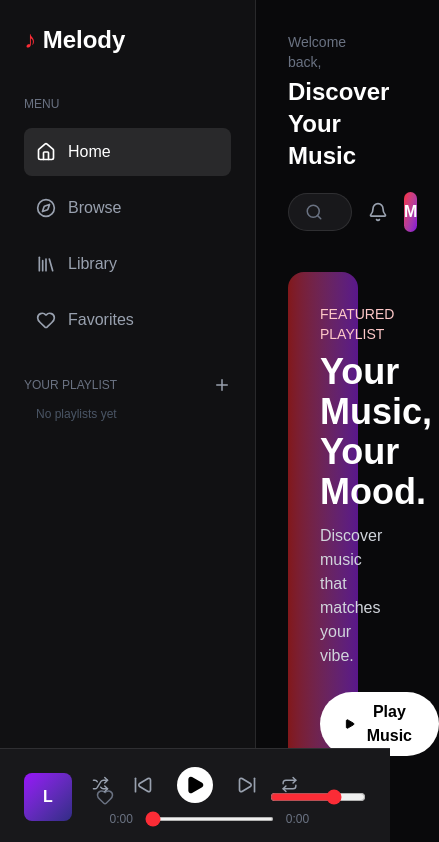
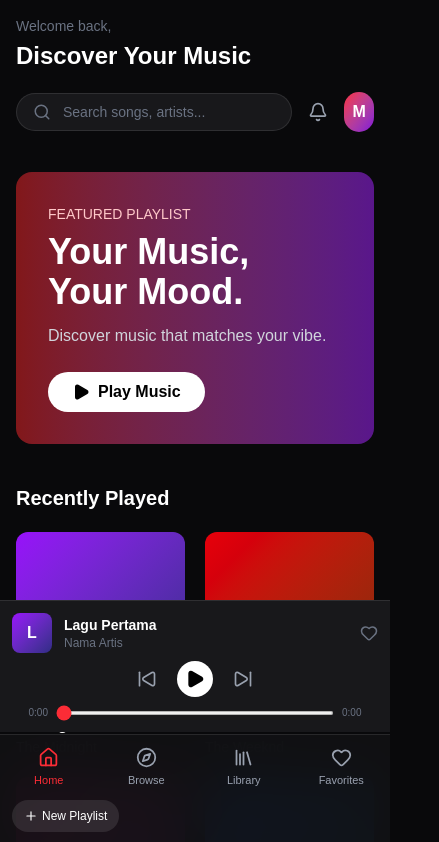
Before and after one commit to lelelawar/melody-music-player, a React (Vite) app: page / in a window 390 px wide. Shown: the top 842 px of the page, 439 px wide, since content can reach past the window. Built offline with nearby package versions, Linux system fonts and the light colour scheme.

Commit message:
sidebar mobile

```diff
--- a/src/App.jsx
+++ b/src/App.jsx
@@ -153,7 +153,7 @@ function App() {
         onCreateClick={() => openPlaylistModal()}
       />
 
-      <div className="flex-1 min-w-0 p-8 pb-32">
+      <div className="flex-1 min-w-0 p-4 md:p-8 pb-64 md:pb-32">
         <Header
           searchQuery={searchQuery}
           onSearchChange={setSearchQuery}
--- a/src/components/MusicPlayer.jsx
+++ b/src/components/MusicPlayer.jsx
@@ -1,3 +1,4 @@
+
 import {
   SkipBack,
   Play,
@@ -37,20 +38,16 @@ function MusicPlayer({
   onCycleRepeat,
   onToggleFavorite,
 }) {
-  const progress = duration > 0
-    ? (currentTime / duration) * 100
-    : 0
-
   return (
-    <footer className="fixed bottom-0 left-0 right-0 h-24 bg-[#18181b] border-t border-white/10 px-6 flex items-center justify-between z-50">
+    <footer className="fixed bottom-[112px] md:bottom-0 left-0 right-0 min-h-[112px] md:h-24 bg-[#18181b] border-t border-white/10 px-3 md:px-6 py-3 md:py-0 flex flex-col md:flex-row items-center justify-between gap-2 md:gap-0 z-50">
 
       {/* Song Information */}
-      <div className="flex items-center gap-3 w-1/4 min-w-0">
-        <div className={`w-12 h-12 shrink-0 rounded-lg bg-gradient-to-br ${currentSong?.color || 'from-red-600 to-purple-800'} flex items-center justify-center font-bold`}>
+      <div className="flex items-center gap-3 w-full md:w-1/4 min-w-0">
+        <div className={`w-10 h-10 md:w-12 md:h-12 shrink-0 rounded-lg bg-gradient-to-br ${currentSong?.color || 'from-red-600 to-purple-800'} flex items-center justify-center font-bold`}>
           {currentSong?.title?.charAt(0) || 'M'}
         </div>
 
-        <div className="min-w-0">
+        <div className="min-w-0 flex-1">
           <h3 className="text-sm font-semibold truncate">
             {currentSong?.title || 'No song selected'}
           </h3>
@@ -77,13 +74,12 @@ function MusicPlayer({
       </div>
 
       {/* Music Controls */}
-      <div className="flex flex-col items-center gap-2 w-2/4">
-        <div className="flex items-center gap-6">
+      <div className="flex flex-col items-center gap-2 w-full md:w-2/4">
+        <div className="flex items-center justify-center gap-5 md:gap-6">
 
-          {/* Shuffle */}
           <button
             onClick={onToggleShuffle}
-            className={`transition ${
+            className={`hidden sm:block transition ${
               isShuffling
                 ? 'text-red-500'
                 : 'text-gray-400 hover:text-white'
@@ -93,7 +89,6 @@ function MusicPlayer({
             <Shuffle size={17} />
           </button>
 
-          {/* Previous */}
           <button
             onClick={onPrevious}
             className="text-gray-400 hover:text-white"
@@ -102,7 +97,6 @@ function MusicPlayer({
             <SkipBack size={20} />
           </button>
 
-          {/* Play / Pause */}
           <button
             onClick={onTogglePlay}
             className="bg-white text-black rounded-full p-2 hover:scale-105 transition"
@@ -115,7 +109,6 @@ function MusicPlayer({
             )}
           </button>
 
-          {/* Next */}
           <button
             onClick={onNext}
             className="text-gray-400 hover:text-white"
@@ -124,10 +117,9 @@ function MusicPlayer({
             <SkipForward size={20} />
           </button>
 
-          {/* Repeat */}
           <button
             onClick={onCycleRepeat}
-            className={`transition ${
+            className={`hidden sm:block transition ${
               repeatMode !== 'off'
                 ? 'text-red-500'
                 : 'text-gray-400 hover:text-white'
@@ -143,8 +135,8 @@ function MusicPlayer({
         </div>
 
         {/* Progress Bar */}
-        <div className="flex items-center gap-3 w-full max-w-xl">
-          <span className="text-xs text-gray-500 w-10 text-right">
+        <div className="flex items-center gap-2 md:gap-3 w-full max-w-xl">
+          <span className="text-[10px] md:text-xs text-gray-500 w-9 text-right">
             {formatTime(currentTime)}
           </span>
 
@@ -155,17 +147,17 @@ function MusicPlayer({
             step="0.1"
             value={Math.min(currentTime, duration || 0)}
             onChange={(event) => onSeek(event.target.value)}
-            className="flex-1 h-1 accent-red-500 cursor-pointer"
+            className="flex-1 min-w-0 h-1 accent-red-500 cursor-pointer"
           />
 
-          <span className="text-xs text-gray-500 w-10">
+          <span className="text-[10px] md:text-xs text-gray-500 w-9">
             {formatTime(duration)}
           </span>
         </div>
       </div>
 
       {/* Volume */}
-      <div className="flex items-center justify-end gap-3 w-1/4">
+      <div className="hidden md:flex items-center justify-end gap-3 w-1/4">
         <Volume2 size={20} className="text-gray-400" />
 
         <input
--- a/src/components/Sidebar.jsx
+++ b/src/components/Sidebar.jsx
@@ -21,8 +21,9 @@ function Sidebar({
   ]
 
   return (
-    <aside className="w-64 min-h-screen shrink-0 bg-[#111113] border-r border-white/10 p-6 flex flex-col">
-
+    <>
+      {/* Desktop Sidebar */}
+      <aside className="hidden md:flex w-64 min-h-screen shrink-0 bg-[#111113] border-r border-white/10 p-6 flex-col">
         <h1 className="text-2xl font-bold mb-10">
           <span className="text-red-500">♪</span> Melody
         </h1>
@@ -40,7 +41,7 @@ function Sidebar({
                 <button
                   key={menu.id}
                   onClick={() => onNavigate(menu.id)}
-                className={`w-full flex items-center gap-3 p-3 rounded-lg transition ${
+                  className={`w-full flex items-center gap-3 p-3 rounded-lg transition-all duration-200 ${
                     activePage === menu.id
                       ? 'text-white bg-white/10'
                       : 'text-gray-400 hover:text-white hover:bg-white/5'
@@ -62,7 +63,7 @@ function Sidebar({
 
             <button
               onClick={onCreateClick}
-            className="text-gray-400 hover:text-white"
+              className="text-gray-400 hover:text-white transition"
               title="Create Playlist"
             >
               <Plus size={18} />
@@ -84,6 +85,7 @@ function Sidebar({
                   }`}
                 >
                   <ListMusic size={18} />
+
                   <span className="truncate text-sm">
                     {playlist.name}
                   </span>
@@ -102,8 +104,62 @@ function Sidebar({
         <div className="mt-auto text-xs text-gray-600">
           Melody Music Player v1.0
         </div>
+      </aside>
 
-    </aside>
+      {/* Mobile Bottom Navigation */}
+      <div className="md:hidden fixed bottom-0 left-0 right-0 z-40 bg-[#111113]/95 backdrop-blur-xl border-t border-white/10">
+        <nav className="grid grid-cols-4">
+          {menus.map((menu) => {
+            const Icon = menu.icon
+            const isActive = activePage === menu.id
+
+            return (
+              <button
+                key={menu.id}
+                onClick={() => onNavigate(menu.id)}
+                className={`flex flex-col items-center justify-center gap-1 py-3 transition ${
+                  isActive
+                    ? 'text-red-500'
+                    : 'text-gray-400 hover:text-white'
+                }`}
+              >
+                <Icon size={21} />
+
+                <span className="text-[11px]">
+                  {menu.label}
+                </span>
+              </button>
+            )
+          })}
+        </nav>
+
+        {/* Mobile Playlist Shortcuts */}
+        <div className="flex items-center gap-2 px-3 pb-3 overflow-x-auto">
+          <button
+            onClick={onCreateClick}
+            className="shrink-0 flex items-center gap-1 bg-white/10 text-white px-3 py-2 rounded-full text-xs"
+          >
+            <Plus size={14} />
+            New Playlist
+          </button>
+
+          {playlists.map((playlist) => (
+            <button
+              key={playlist.id}
+              onClick={() => onNavigate(`playlist-${playlist.id}`)}
+              className={`shrink-0 flex items-center gap-1 px-3 py-2 rounded-full text-xs transition ${
+                activePage === `playlist-${playlist.id}`
+                  ? 'bg-red-600 text-white'
+                  : 'bg-white/5 text-gray-400'
+              }`}
+            >
+              <ListMusic size={14} />
+              {playlist.name}
+            </button>
+          ))}
+        </div>
+      </div>
+    </>
   )
 }
 
```
Lines whose indentation alone changed are shown as unchanged.
